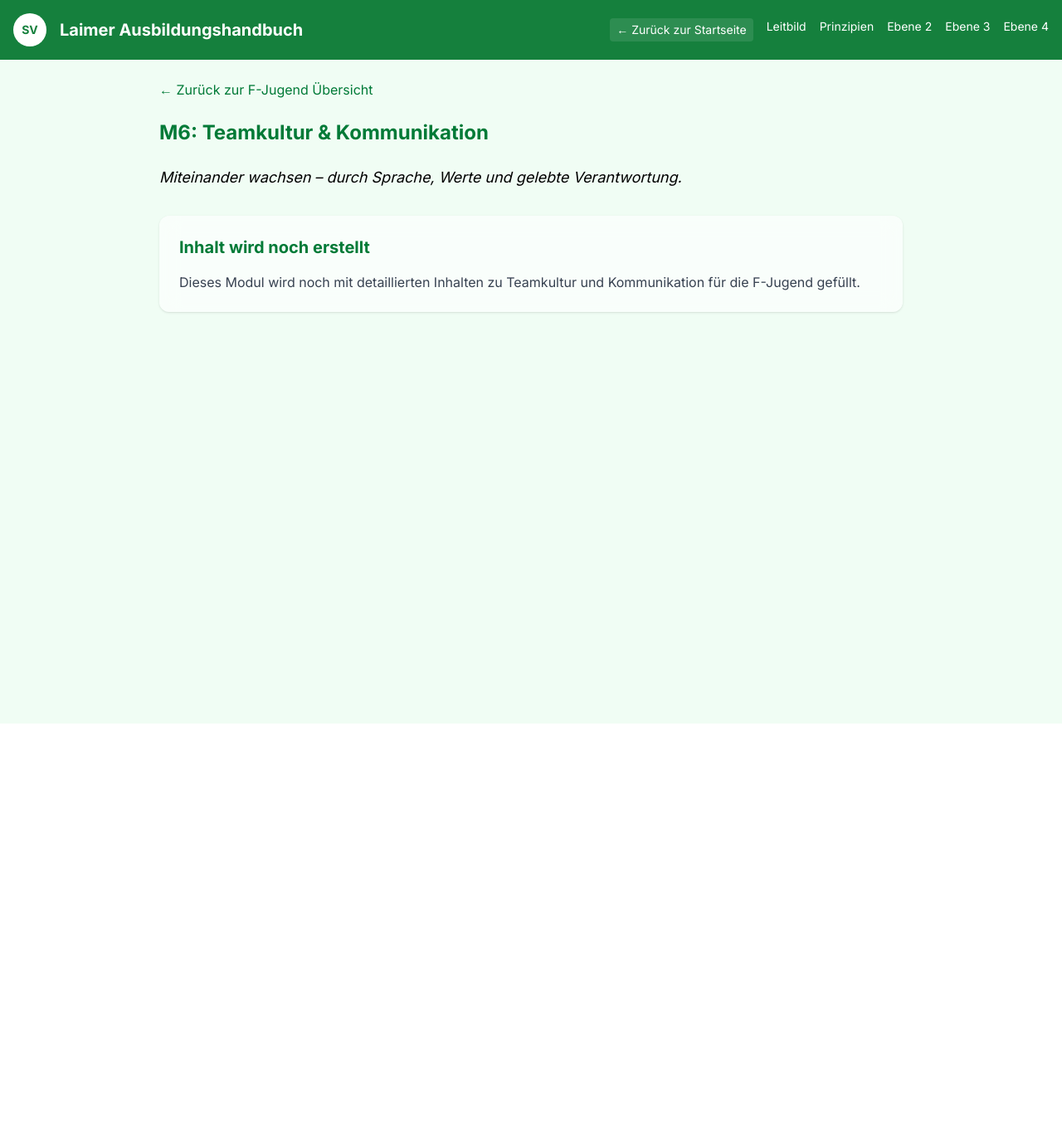
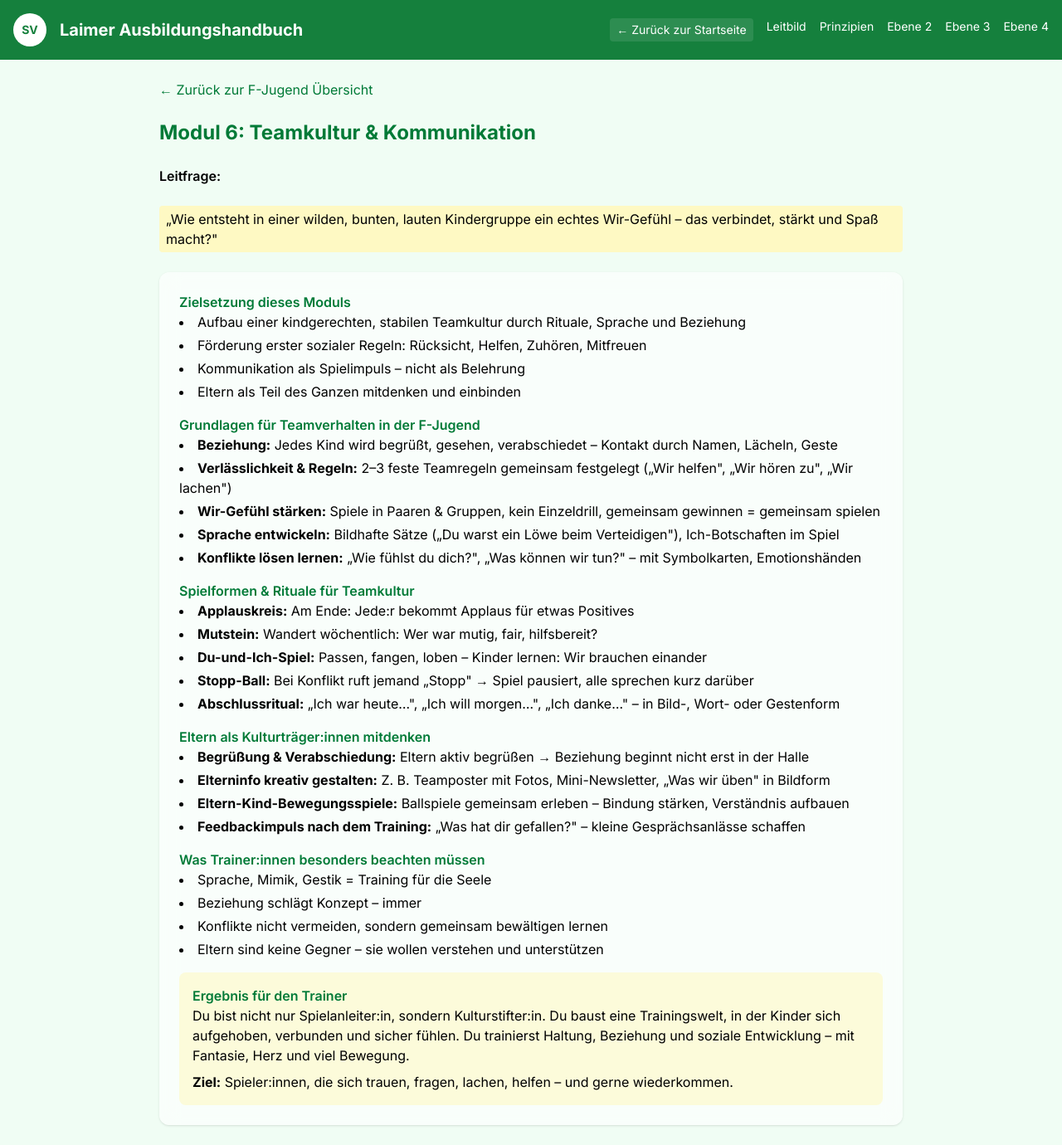
Before and after one commit to OGCoach23/Handbuch-Ausbildung, a React (Vite) app: page /f-jugend-m6 in a window 1280 px wide. Shown: the whole page at 83% size. Before the commit the page ends 872 px from the top, so only its background shows below. Built offline with nearby package versions, Linux system fonts and the light colour scheme.

Commit message:
Add detailed content to F-Jugend Modul 6: Teamkultur & Kommunikation

```diff
--- a/src/pages/f-jugend-m6.jsx
+++ b/src/pages/f-jugend-m6.jsx
@@ -8,7 +8,7 @@ export default function FJugendM6() {
         initial={{ opacity: 0, y: 30 }}
         animate={{ opacity: 1, y: 0 }}
         transition={{ duration: 0.6 }}
-        className="max-w-4xl mx-auto"
+        className="max-w-4xl mx-auto space-y-6"
       >
         <div className="mb-6">
           <Link to="/f-jugend" className="text-primary hover:underline">
@@ -16,16 +16,73 @@ export default function FJugendM6() {
           </Link>
         </div>
 
-        <h1 className="text-2xl font-bold text-primary mb-6">M6: Teamkultur & Kommunikation</h1>
-        <p className="text-lg mb-8 italic">
-          Miteinander wachsen – durch Sprache, Werte und gelebte Verantwortung.
-        </p>
+        <h1 className="text-2xl font-bold text-primary">Modul 6: Teamkultur & Kommunikation</h1>
 
-        <div className="bg-white/60 backdrop-blur-md p-6 rounded-xl shadow">
-          <h2 className="text-xl font-bold text-primary mb-4">Inhalt wird noch erstellt</h2>
-          <p className="text-gray-700">
-            Dieses Modul wird noch mit detaillierten Inhalten zu Teamkultur und Kommunikation für die F-Jugend gefüllt.
-          </p>
+        <p className="font-semibold">Leitfrage:</p>
+        <p className="bg-yellow-100 px-2 py-1 rounded">„Wie entsteht in einer wilden, bunten, lauten Kindergruppe ein echtes Wir-Gefühl – das verbindet, stärkt und Spaß macht?"</p>
+
+        <div className="bg-white/60 backdrop-blur-md p-6 rounded-xl shadow space-y-4">
+          <div>
+            <h3 className="font-semibold text-primary">Zielsetzung dieses Moduls</h3>
+            <ul className="list-disc list-inside space-y-1">
+              <li>Aufbau einer kindgerechten, stabilen Teamkultur durch Rituale, Sprache und Beziehung</li>
+              <li>Förderung erster sozialer Regeln: Rücksicht, Helfen, Zuhören, Mitfreuen</li>
+              <li>Kommunikation als Spielimpuls – nicht als Belehrung</li>
+              <li>Eltern als Teil des Ganzen mitdenken und einbinden</li>
+            </ul>
+          </div>
+
+          <div>
+            <h3 className="font-semibold text-primary">Grundlagen für Teamverhalten in der F-Jugend</h3>
+            <ul className="list-disc list-inside space-y-1">
+              <li><strong>Beziehung:</strong> Jedes Kind wird begrüßt, gesehen, verabschiedet – Kontakt durch Namen, Lächeln, Geste</li>
+              <li><strong>Verlässlichkeit & Regeln:</strong> 2–3 feste Teamregeln gemeinsam festgelegt („Wir helfen", „Wir hören zu", „Wir lachen")</li>
+              <li><strong>Wir-Gefühl stärken:</strong> Spiele in Paaren & Gruppen, kein Einzeldrill, gemeinsam gewinnen = gemeinsam spielen</li>
+              <li><strong>Sprache entwickeln:</strong> Bildhafte Sätze („Du warst ein Löwe beim Verteidigen"), Ich-Botschaften im Spiel</li>
+              <li><strong>Konflikte lösen lernen:</strong> „Wie fühlst du dich?", „Was können wir tun?" – mit Symbolkarten, Emotionshänden</li>
+            </ul>
+          </div>
+
+          <div>
+            <h3 className="font-semibold text-primary">Spielformen & Rituale für Teamkultur</h3>
+            <ul className="list-disc list-inside space-y-1">
+              <li><strong>Applauskreis:</strong> Am Ende: Jede:r bekommt Applaus für etwas Positives</li>
+              <li><strong>Mutstein:</strong> Wandert wöchentlich: Wer war mutig, fair, hilfsbereit?</li>
+              <li><strong>Du-und-Ich-Spiel:</strong> Passen, fangen, loben – Kinder lernen: Wir brauchen einander</li>
+              <li><strong>Stopp-Ball:</strong> Bei Konflikt ruft jemand „Stopp" → Spiel pausiert, alle sprechen kurz darüber</li>
+              <li><strong>Abschlussritual:</strong> „Ich war heute…", „Ich will morgen…", „Ich danke…" – in Bild-, Wort- oder Gestenform</li>
+            </ul>
+          </div>
+
+          <div>
+            <h3 className="font-semibold text-primary">Eltern als Kulturträger:innen mitdenken</h3>
+            <ul className="list-disc list-inside space-y-1">
+              <li><strong>Begrüßung & Verabschiedung:</strong> Eltern aktiv begrüßen → Beziehung beginnt nicht erst in der Halle</li>
+              <li><strong>Elterninfo kreativ gestalten:</strong> Z. B. Teamposter mit Fotos, Mini-Newsletter, „Was wir üben" in Bildform</li>
+              <li><strong>Eltern-Kind-Bewegungsspiele:</strong> Ballspiele gemeinsam erleben – Bindung stärken, Verständnis aufbauen</li>
+              <li><strong>Feedbackimpuls nach dem Training:</strong> „Was hat dir gefallen?" – kleine Gesprächsanlässe schaffen</li>
+            </ul>
+          </div>
+
+          <div>
+            <h3 className="font-semibold text-primary">Was Trainer:innen besonders beachten müssen</h3>
+            <ul className="list-disc list-inside space-y-1">
+              <li>Sprache, Mimik, Gestik = Training für die Seele</li>
+              <li>Beziehung schlägt Konzept – immer</li>
+              <li>Konflikte nicht vermeiden, sondern gemeinsam bewältigen lernen</li>
+              <li>Eltern sind keine Gegner – sie wollen verstehen und unterstützen</li>
+            </ul>
+          </div>
+
+          <div className="bg-yellow-100/60 p-4 rounded-lg">
+            <h3 className="font-semibold text-primary">Ergebnis für den Trainer</h3>
+            <p className="mb-2">
+              Du bist nicht nur Spielanleiter:in, sondern Kulturstifter:in. Du baust eine Trainingswelt,
+              in der Kinder sich aufgehoben, verbunden und sicher fühlen. Du trainierst Haltung, Beziehung
+              und soziale Entwicklung – mit Fantasie, Herz und viel Bewegung.
+            </p>
+            <p><strong>Ziel:</strong> Spieler:innen, die sich trauen, fragen, lachen, helfen – und gerne wiederkommen.</p>
+          </div>
         </div>
       </motion.div>
     </div>
```
